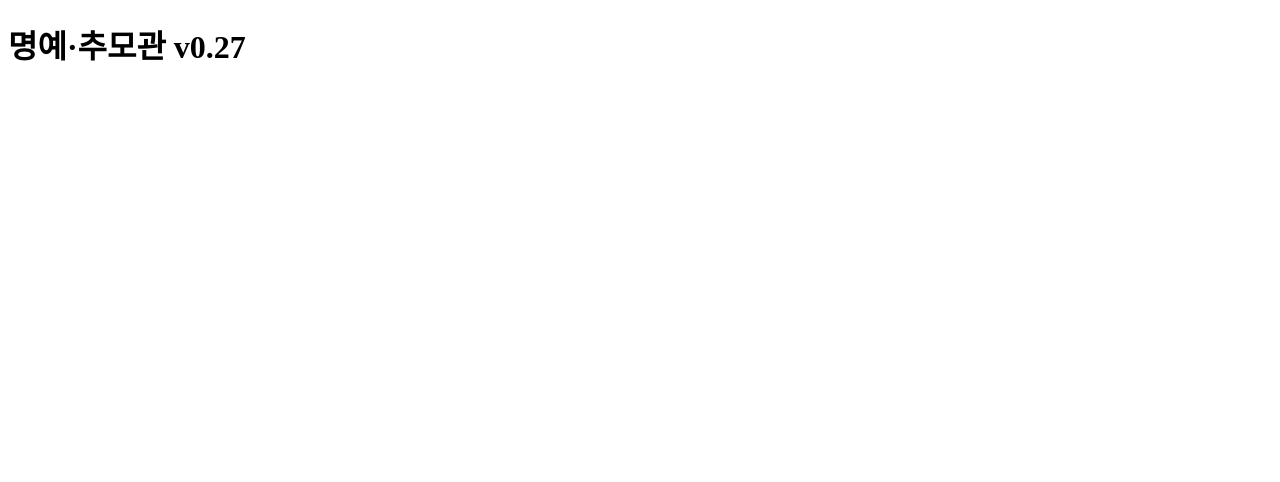
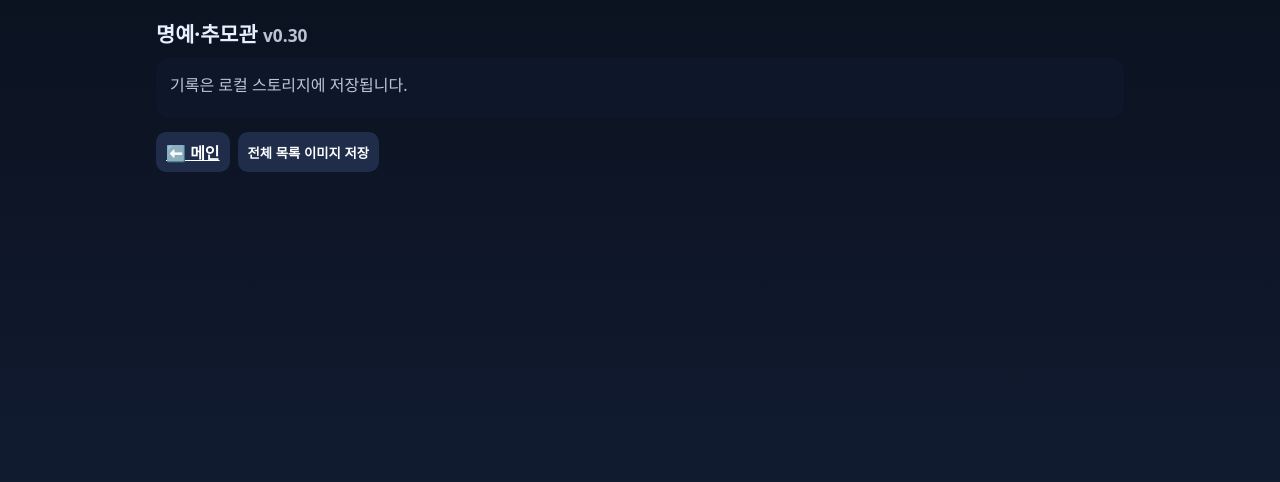
Before and after one commit to finalpjh-del/Test56, a plain HTML site: page honor_memorial.html in a window 1280 px wide. Drawn offline with Linux system fonts and the light colour scheme.

Commit message:
Update honor_memorial.html

```diff
--- a/honor_memorial.html
+++ b/honor_memorial.html
@@ -1 +1,37 @@
-<!DOCTYPE html><html lang='ko'><head><meta charset='utf-8'><title>명예·추모관 v0.27</title></head><body><h1>명예·추모관 v0.27</h1></body></html>
+<!DOCTYPE html>
+<html lang="ko">
+<head>
+<meta charset="utf-8"/>
+<meta name="viewport" content="width=device-width, initial-scale=1"/>
+<title>명예·추모관 v0.30</title>
+<link rel="preload" href="./app.js?v=0.30" as="script">
+<style>
+  :root{--panel:#0e172a;--ink:#e9f0ff;--mut:#9fb4d4}
+  *{box-sizing:border-box} html,body{height:100%}
+  body{margin:0;background:linear-gradient(180deg,#0b1220,#15213b);color:var(--ink);font-family:system-ui,-apple-system,Segoe UI,Roboto,Arial,sans-serif}
+  .wrap{max-width:1000px;margin:0 auto;padding:18px 16px}
+  h1{margin:0 0 10px 0;font-size:1.3rem}
+  .panel{background:var(--panel);border-radius:14px;padding:14px}
+  .grid{display:grid;grid-template-columns:repeat(auto-fill,minmax(220px,1fr));gap:12px}
+  .card{background:#111a33;border-radius:12px;padding:12px;display:flex;flex-direction:column;gap:8px}
+  .btn{appearance:none;border:0;padding:8px 10px;border-radius:10px;background:#1f2c4a;color:#fff;font-weight:700;cursor:pointer}
+  .mut{opacity:.8}
+  canvas{display:none}
+</style>
+</head>
+<body>
+<div class="wrap">
+  <h1>️명예·추모관 <small class="mut">v0.30</small></h1>
+  <div class="panel">
+    <div class="mut" style="margin-bottom:8px">기록은 로컬 스토리지에 저장됩니다.</div>
+    <div class="grid" id="memGrid"></div>
+  </div>
+  <div style="margin-top:14px;display:flex;gap:8px;flex-wrap:wrap">
+    <a class="btn" href="./index.html?v=0.30">⬅️ 메인</a>
+    <button class="btn" id="btnExportAll">전체 목록 이미지 저장</button>
+  </div>
+</div>
+
+<script src="./app.js?v=0.30"></script>
+</body>
+</html>
```
